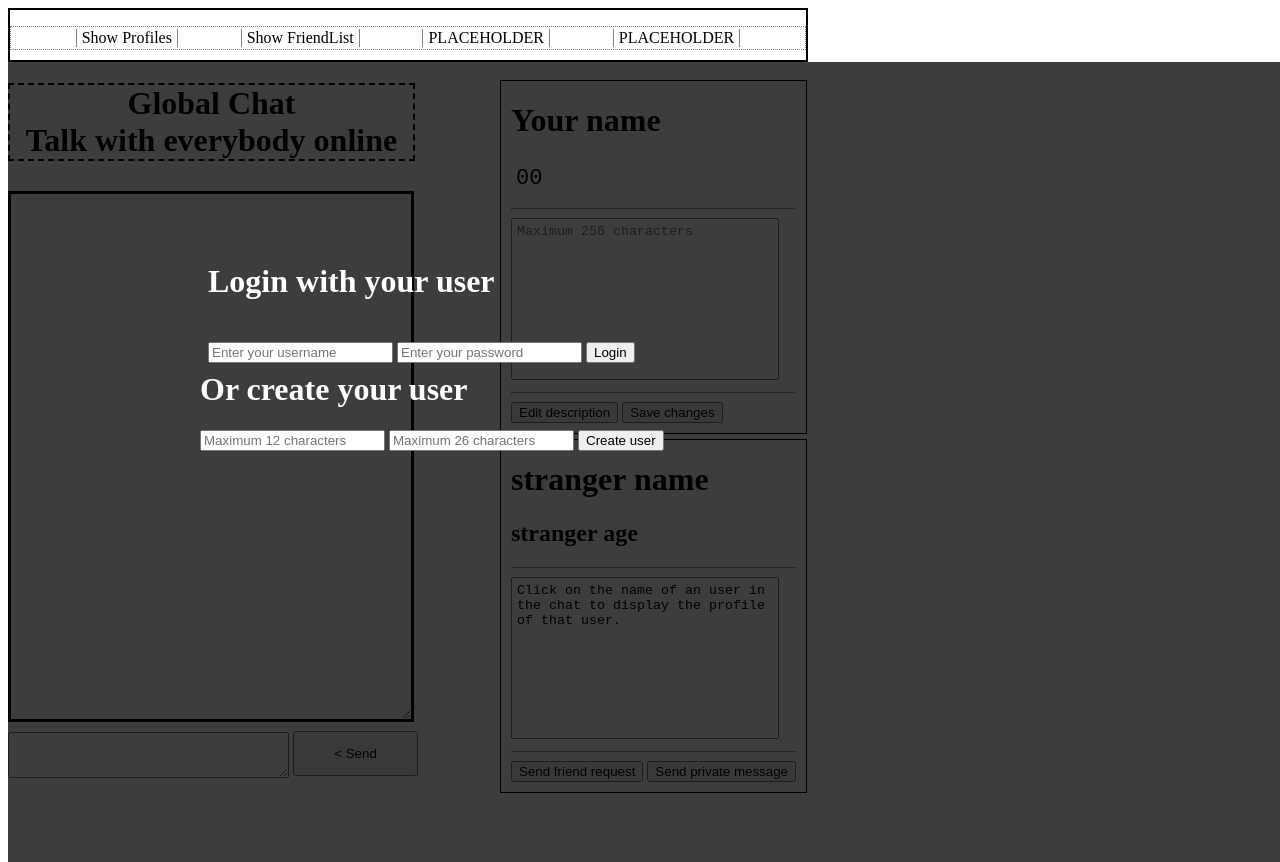
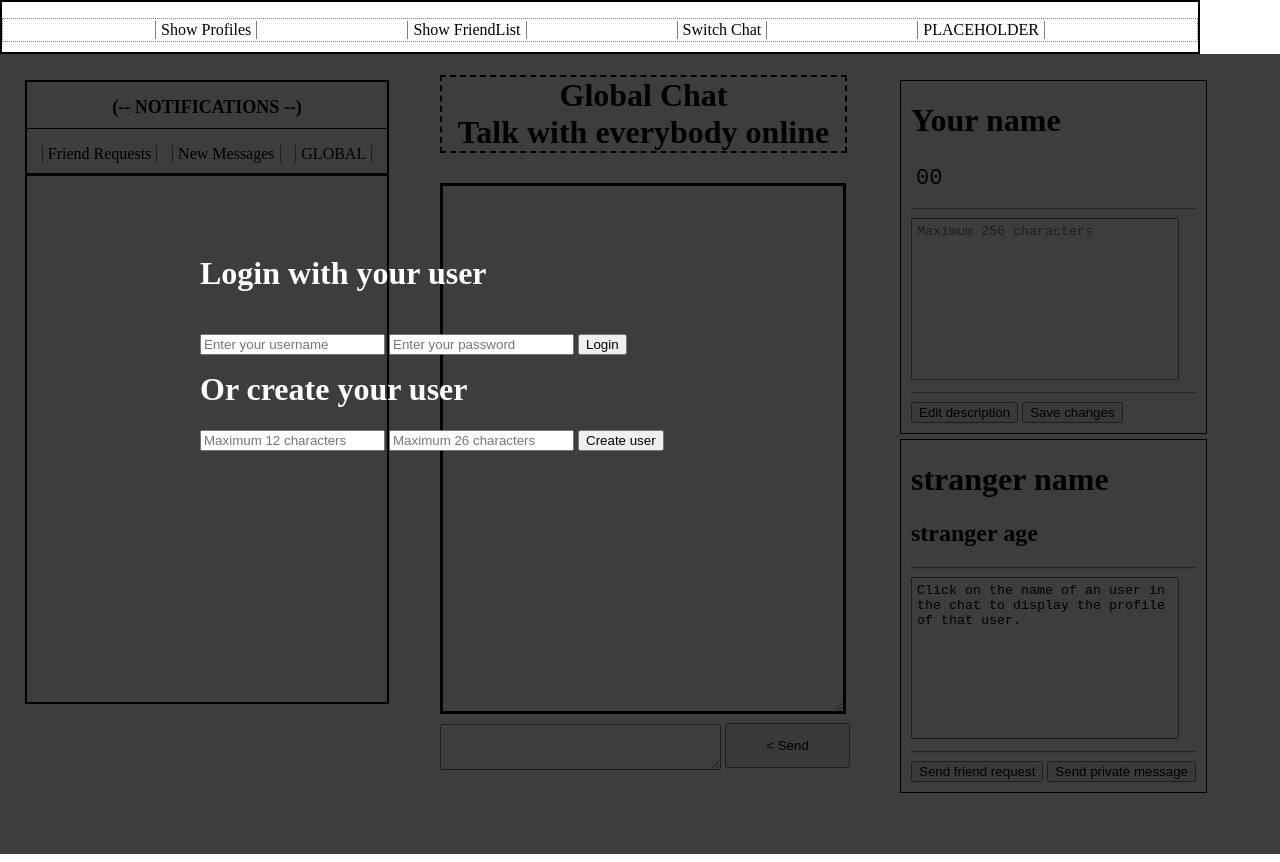
Before and after one commit to Izan-Sola/Web-Chat, a website: page public/index.html in a window 1280 px wide. Shown: the top 862 px of the page. Drawn offline with Linux system fonts and the light colour scheme.

Commit message:
Add files via upload

```diff
--- a/public/index.html
+++ b/public/index.html
@@ -10,17 +10,19 @@
     <script src='main.js'></script>
     <title> Web Chat </title>
 </head>
+
+<body>
     <header>
         <nav id="options-menu">
             <ul id="options-list">
                 <li id="showprofiles-option"> Show Profiles </li>
                 <li id="showfriends-option"> Show FriendList </li>
-            <li id=""> PLACEHOLDER </li>
+                <li id=""> Switch Chat </li>
                 <li id=""> PLACEHOLDER </li>
             </ul>
         </nav>
     </header>
-<body>
+
     <div id="loginScreen">
         <h1> Login with your user</h1>
         <input type="text" id="username" placeholder="Enter your username">
@@ -36,11 +38,29 @@
         <input type="button" id="setUser" value="Create user">
     </div>
 
-
+    <div id="globalchat-section">
         <h1 id="globalchat-title"> Global Chat <br> Talk with everybody online </h1>
         <div id="globalChat"></div>
         <textarea id="text"></textarea>
         <input type="button" id="send" value="< Send">
+    </div>
+
+    <div id="notifications-section">
+        <h2 id="notifications-title"> (-- NOTIFICATIONS --) </h2>
+        <nav id="notifications-tabs">
+            <ul>
+                <li id="friendreq-tab"> Friend Requests </li>
+                <li id="messages-tab"> New Messages </li>
+                <li id=""> GLOBAL </li>
+            </ul>
+        </nav>
+        <!-- <ul id="notifications-friendreq">
+                <li></li>
+            </ul>
+
+            -->
+
+    </div>
 
     <div id="profiles-section">
         <div id="profile">
@@ -53,6 +73,7 @@
             <input type="button" id="edit-profiledesc" value="Edit description">
             <input type="button" id="save-profile" value="Save changes">
         </div>
+
         <div id="stranger-profile">
             <h1 id="stranger-profilename">stranger name</h1>
             <h2 id="stranger-profileage">stranger age</h2>
@@ -74,16 +95,6 @@ Click on the name of an user in the chat to display the profile of that user.
             <li id=""> [Someone] - Status: <b> Offline </b> </li>
             <li id=""> ANOTHER FRIEND HERE</li>
             <li id=""> ANOTHER FRIEND HERE</li>
-            <li id=""> ANOTHER FRIEND HERE</li>
-            <li id=""> ANOTHER FRIEND HERE</li>
-            <li id=""> ANOTHER FRIEND HERE</li>
-            <li id=""> ANOTHER FRIEND HERE</li>
-            <li id=""> ANOTHER FRIEND HERE</li>
-            <li id=""> ANOTHER FRIEND HERE</li>
-            <li id=""> ANOTHER FRIEND HERE</li>
-            <li id=""> ANOTHER FRIEND HERE</li>
-            <li id=""> ANOTHER FRIEND HERE</li>
-
         </ul>
 
     </div>
--- a/public/styles.css
+++ b/public/styles.css
@@ -1,3 +1,9 @@
+body {
+    display: block;
+    margin: auto;
+}
+
+
 #globalChat {
     border: 3px black solid;
     width: 400px;
@@ -7,11 +13,15 @@
     margin-top: 30px;
     resize: vertical;
 }
-
+#globalchat-section {
+    position: absolute;
+    left: 440px;
+}
 #text {
     margin-top: 10px;
     width: 275px;
     height: 40px;
+    resize: vertical;
 }
 
 #send {
@@ -56,7 +66,7 @@
 
 #profiles-section {
     position: absolute;
-    left: 500px;
+    left: 900px;
     top: 75px;
 }
 
@@ -87,7 +97,7 @@
 
 #options-menu {
     border: 2px solid black;
-    width: 796px;
+    width: 1196px;
     height: 50px;
 
     #options-list {
@@ -133,7 +143,7 @@
 
 #friendlist-section {
     position: absolute;
-    left: 500px;
+    left: 900px;
     top: 75px;
     opacity: 0;
     border: 2px black solid;
@@ -154,6 +164,7 @@
             text-indent: 5px;
             font-size: 14px;
             background-color: rgba(128, 128, 128, 0.219);
+
         }:hover {
             background-color: rgba(128, 128, 128, 0.658);
         }
@@ -166,3 +177,40 @@
         text-align: center;
     }
 }
+
+#notifications-section {
+    width: 360px;
+    height: 620px;
+    border: 2px solid black;
+    position: absolute;
+    left: 25px;
+    top: 80px;
+
+    #notifications-title {
+        text-align: center;
+        font-size: 18px;
+        border-bottom: 1px solid black;
+        padding-bottom: 10px;
+    }
+
+    #notifications-tabs>ul {
+        padding: 0px 0px 0px 0px;
+        list-style: none;
+        display: flex;
+        flex-direction: row;
+        justify-content: space-evenly;
+        border-bottom: 3px solid black;
+        padding-bottom: 10px;
+
+        li {
+            border-left: 1px gray solid;
+            border-right: 1px gray solid;
+            padding-left: 5px;
+            padding-right: 5px;
+
+        }:hover {
+            background-color: rgba(128, 128, 128, 0.411);
+            cursor: pointer;
+        }
+    }
+}
--- a/server.js
+++ b/server.js
@@ -55,7 +55,7 @@ webSocketServer.on("request", function (req) {
     }
 });
 
-server.listen(3000, 'IPHERE', () => {
+server.listen(3000, '172.30.135.220', () => {
     console.log('Server started')
 })
 
```
Lines whose indentation alone changed are shown as unchanged.
